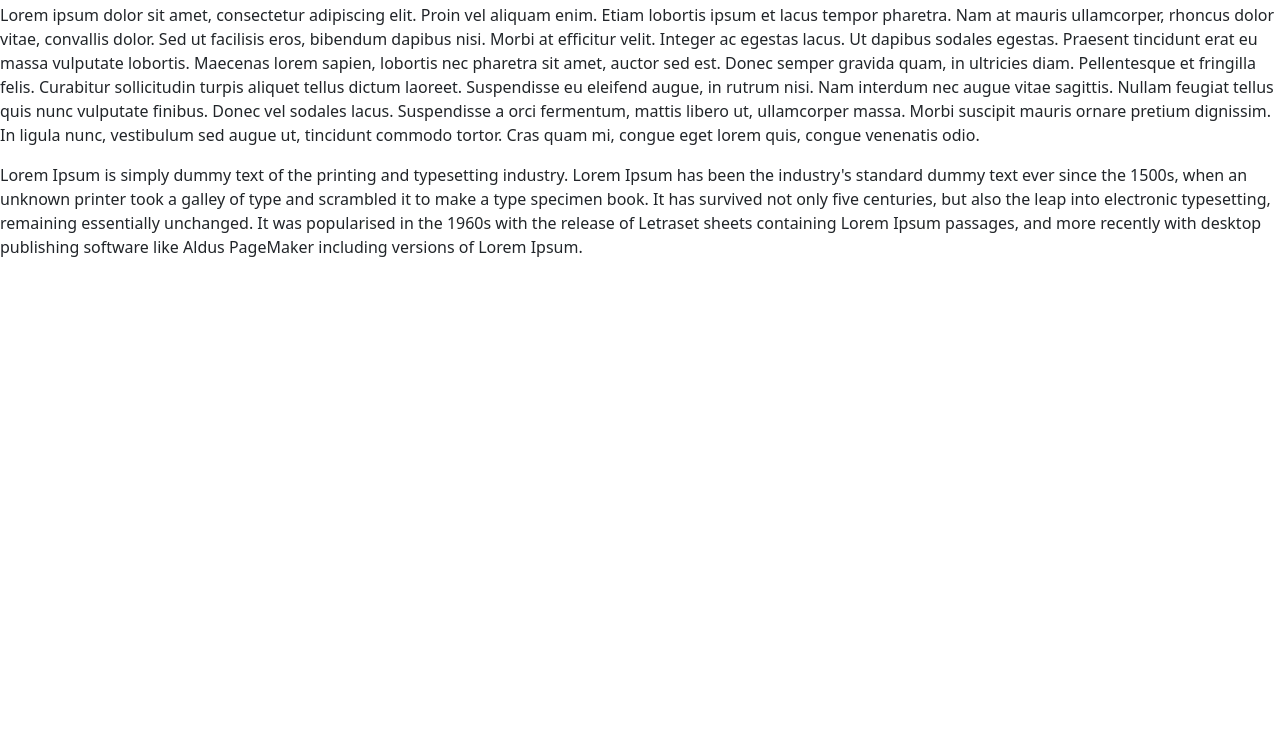
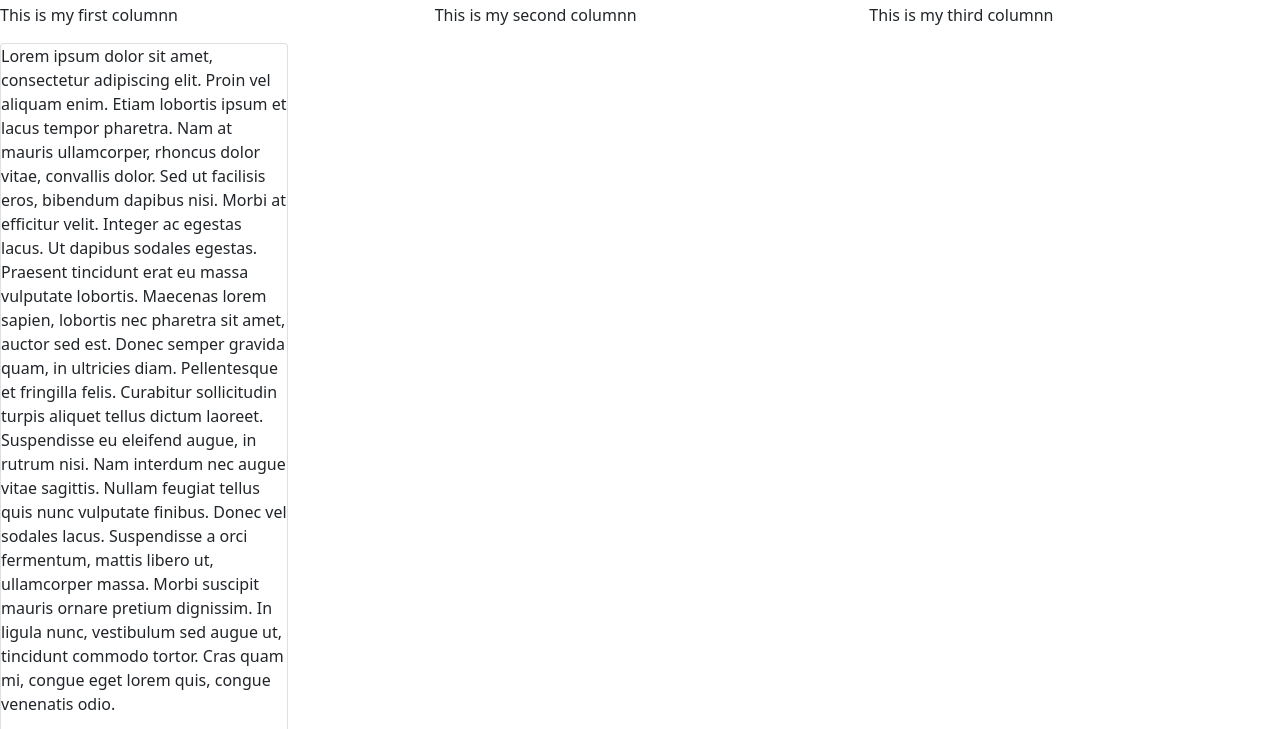
Before and after one commit to CS-1030-Hadzik/myfirstwebsite-quingo99, a plain HTML site: page index.html in a window 1280 px wide. Shown: the part 53-782 px from the top of the page. Drawn offline with nearby package versions, Linux system fonts and the light colour scheme.

Commit message:
Update index.html

```diff
--- a/index.html
+++ b/index.html
@@ -11,9 +11,29 @@
 </head>
 <body>
     <h1>Qui Ngo</h1>
-    <p>Lorem ipsum dolor sit amet, consectetur adipiscing elit. Proin vel aliquam enim. Etiam lobortis ipsum et lacus tempor pharetra. Nam at mauris ullamcorper, rhoncus dolor vitae, convallis dolor. Sed ut facilisis eros, bibendum dapibus nisi. Morbi at efficitur velit. Integer ac egestas lacus. Ut dapibus sodales egestas. Praesent tincidunt erat eu massa vulputate lobortis. Maecenas lorem sapien, lobortis nec pharetra sit amet, auctor sed est. Donec semper gravida quam, in ultricies diam.
+    <div class="contaner">
+        <div class="row">
+            <div class="col-sm">
+                <p> This is my first columnn</p>
+            </div>
+            <div class="col-sm">
+                <p> This is my second columnn</p>
+            </div>
+            <div class="col-sm">
+                <p> This is my third columnn</p>
+            </div>
+        </div>
+    </div>
 
-        Pellentesque et fringilla felis. Curabitur sollicitudin turpis aliquet tellus dictum laoreet. Suspendisse eu eleifend augue, in rutrum nisi. Nam interdum nec augue vitae sagittis. Nullam feugiat tellus quis nunc vulputate finibus. Donec vel sodales lacus. Suspendisse a orci fermentum, mattis libero ut, ullamcorper massa. Morbi suscipit mauris ornare pretium dignissim. In ligula nunc, vestibulum sed augue ut, tincidunt commodo tortor. Cras quam mi, congue eget lorem quis, congue venenatis odio.</p>
-    <p>Lorem Ipsum is simply dummy text of the printing and typesetting industry. Lorem Ipsum has been the industry's standard dummy text ever since the 1500s, when an unknown printer took a galley of type and scrambled it to make a type specimen book. It has survived not only five centuries, but also the leap into electronic typesetting, remaining essentially unchanged. It was popularised in the 1960s with the release of Letraset sheets containing Lorem Ipsum passages, and more recently with desktop publishing software like Aldus PageMaker including versions of Lorem Ipsum.</p>
-    </body>
+
+    <div class="card" style="width:18rem;">
+        <div class="body-card">
+
+         <p class="card-text">Lorem ipsum dolor sit amet, consectetur adipiscing elit. Proin vel aliquam enim. Etiam lobortis ipsum et lacus tempor pharetra. Nam at mauris ullamcorper, rhoncus dolor vitae, convallis dolor. Sed ut facilisis eros, bibendum dapibus nisi. Morbi at efficitur velit. Integer ac egestas lacus. Ut dapibus sodales egestas. Praesent tincidunt erat eu massa vulputate lobortis. Maecenas lorem sapien, lobortis nec pharetra sit amet, auctor sed est. Donec semper gravida quam, in ultricies diam.
+            Pellentesque et fringilla felis. Curabitur sollicitudin turpis aliquet tellus dictum laoreet. Suspendisse eu eleifend augue, in rutrum nisi. Nam interdum nec augue vitae sagittis. Nullam feugiat tellus quis nunc vulputate finibus. Donec vel sodales lacus. Suspendisse a orci fermentum, mattis libero ut, ullamcorper massa. Morbi suscipit mauris ornare pretium dignissim. In ligula nunc, vestibulum sed augue ut, tincidunt commodo tortor. Cras quam mi, congue eget lorem quis, congue venenatis odio.</p>
+         <p>Lorem Ipsum is simply dummy text of the printing and typesetting industry. Lorem Ipsum has been the industry's standard dummy text ever since the 1500s, when an unknown printer took a galley of type and scrambled it to make a type specimen book. It has survived not only five centuries, but also the leap into electronic typesetting, remaining essentially unchanged. It was popularised in the 1960s with the release of Letraset sheets containing Lorem Ipsum passages, and more recently with desktop publishing software like Aldus PageMaker including versions of Lorem Ipsum.</p>
+
+        </div>
+    </div>
+</body>
 </html>
```
